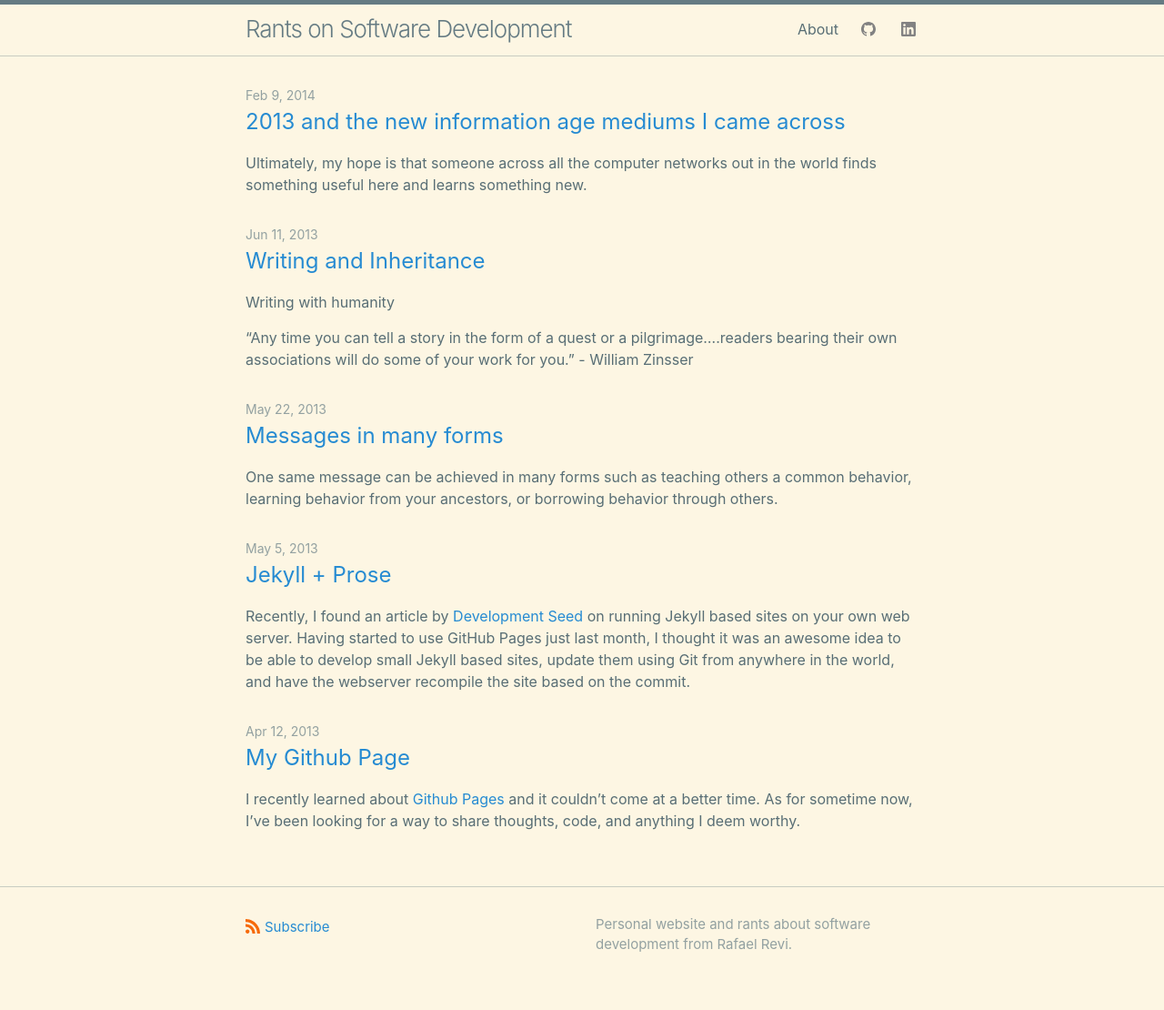
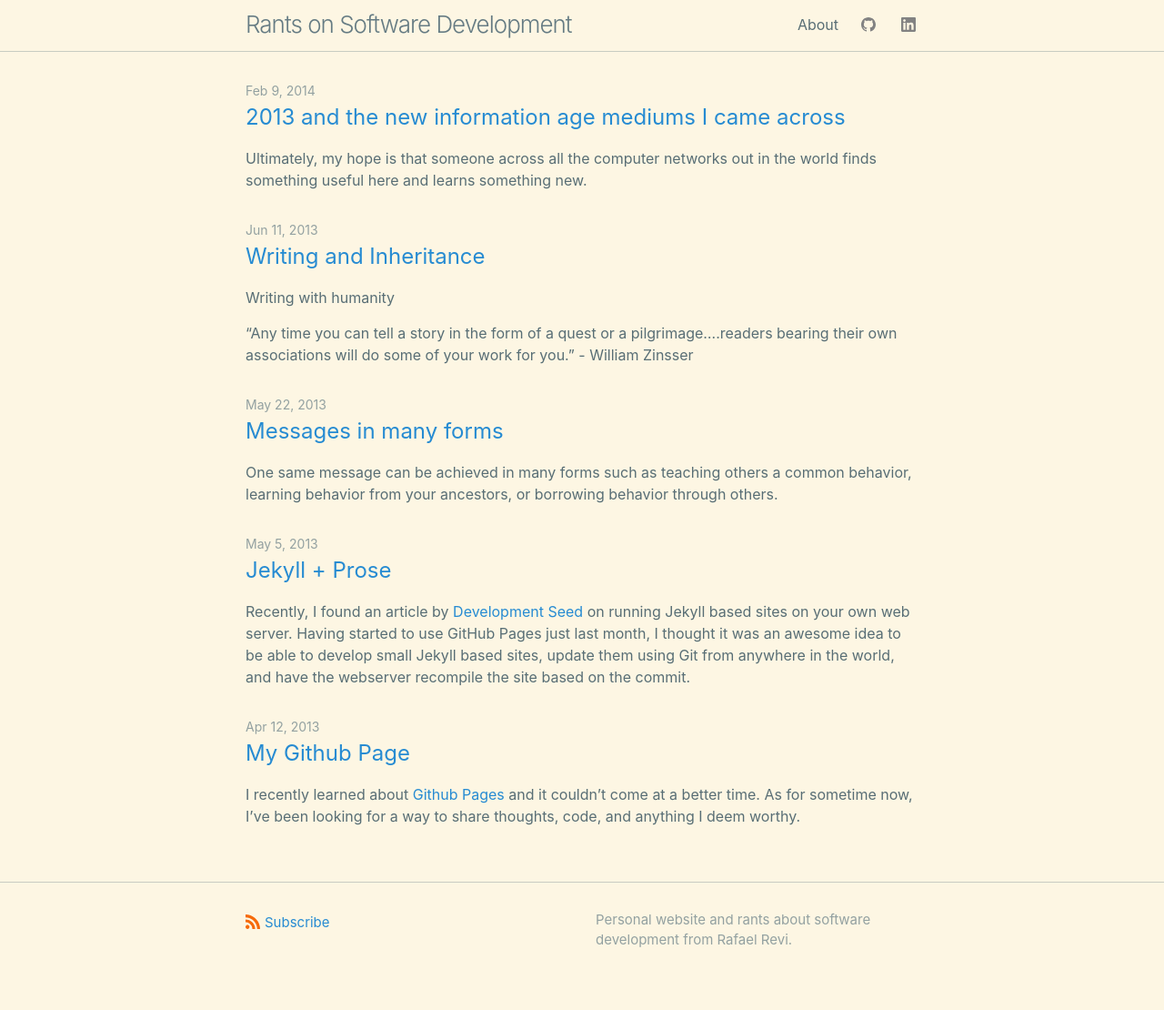
Before and after one commit to rrevi/rrevi.github.io, a Jekyll site: the page built from index.md, in a window 1280 px wide. Shown: the whole page at 91% size. Built offline with Jekyll 4.4.1, drawn with Linux system fonts in a browser that asks for light colours.

Commit message:
removed the site header top border

```diff
--- a/assets/css/style.scss
+++ b/assets/css/style.scss
@@ -6,6 +6,10 @@
   "minima/skins/{{ site.minima.skin | default: 'classic' }}",
   "minima/initialize";
 
+.site-header {
+  border-top: none;
+}
+
 .post-title {
   font-size: 2.0rem;
 }
```
